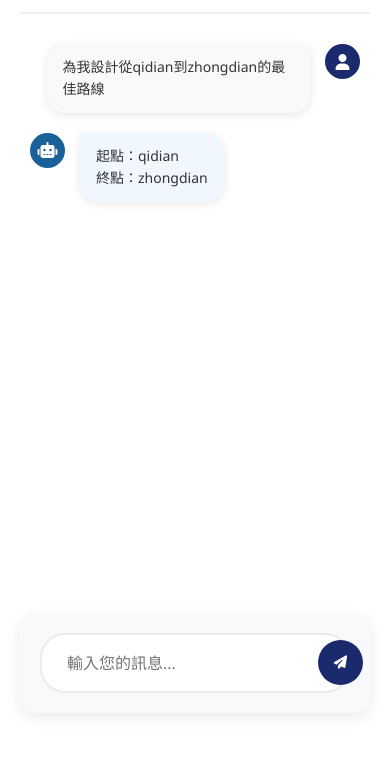
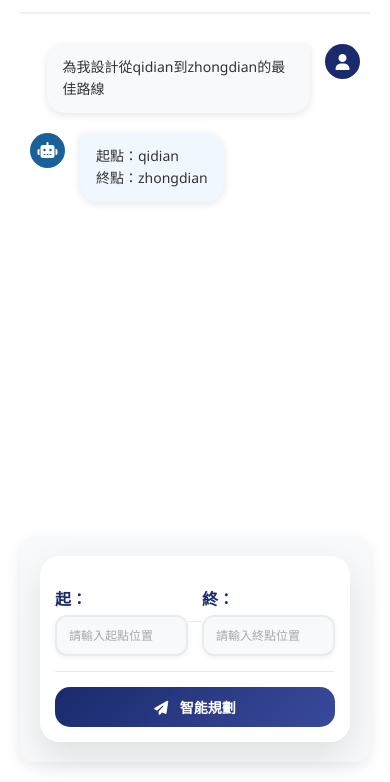
Before and after one commit to Fai214/Fai.github.io, a plain HTML site: page sousuo.html in a window 390 px wide. Shown: the part 62-844 px from the top of the page. Drawn offline with Linux system fonts and the light colour scheme.

Commit message:
Add files via upload

```diff
--- a/sousuo.html
+++ b/sousuo.html
@@ -167,55 +167,110 @@
             box-shadow: 0 5px 15px rgba(0,0,0,0.08);
         }
 
+        /* 新添加的搜索框樣式 */
         .search-container {
+            width: 100%;
+            background: white;
+            border-radius: 20px;
+            box-shadow: 0 15px 35px rgba(0, 0, 0, 0.1);
+            overflow: hidden;
+            transition: all 0.3s ease;
+            margin-bottom: 0;
+        }
+
+        .search-container:hover {
+            transform: translateY(-5px);
+            box-shadow: 0 20px 40px rgba(0, 0, 0, 0.15);
+        }
+
+        .search-box {
             display: flex;
             align-items: center;
+            padding: 5px;
             background: white;
-            border-radius: 25px;
-            padding: 5px;
-            border: 2px solid #e9ecef;
-            transition: all 0.3s;
         }
 
-        .search-container:focus-within {
+        .input-section {
+            flex: 1;
+            display: flex;
+            align-items: center;
+            padding: 15px 20px;
+            border-right: 1px solid #eaeaea;
+        }
+
+        .input-group {
+            display: flex;
+            align-items: center;
+            width: 100%;
+        }
+
+        .input-label {
+            font-weight: 600;
+            color: #1a2a6c;
+            margin-right: 10px;
+            font-size: 16px;
+            white-space: nowrap;
+        }
+
+        /* 输入框样式 - 添加圆角长方形设计 */
+        .input-field {
+            flex: 1;
+            border: 2px solid #e9ecef;
+            border-radius: 12px;
+            outline: none;
+            font-size: 12px;
+            padding: 12px 16px;
+            background: #f8f9fa;
+            color: rgb(54, 53, 53);
+            font-family: 'Segoe UI', 'Microsoft JhengHei', sans-serif;
+            transition: all 0.3s ease;
+            box-shadow: 0 2px 5px rgba(0,0,0,0.05);
+        }
+
+        .input-field:focus {
             border-color: #1a2a6c;
+            background: white;
             box-shadow: 0 0 0 3px rgba(26, 42, 108, 0.1);
         }
 
-        .search-box {
-            flex: 1;
-            padding: 12px 20px;
-            font-size: 16px;
-            border: none;
-            outline: none;
-            background: transparent;
-            border-radius: 25px;
+        .input-field::placeholder {
+            color: #aaa;
         }
 
-        .send-btn {
-            background: #1a2a6c;
+        .divider {
+            width: 1px;
+            height: 30px;
+            background: #eaeaea;
+            margin: 0 15px;
+        }
+
+        .search-btn {
+            background: linear-gradient(135deg, #1a2a6c, #3a4a9c);
             color: white;
             border: none;
-            border-radius: 50%;
-            width: 45px;
-            height: 45px;
-            display: flex;
-            align-items: center;
-            justify-content: center;
+            padding: 15px 30px;
+            font-size: 16px;
+            font-weight: 600;
             cursor: pointer;
-            transition: all 0.3s;
-            flex-shrink: 0;
+            transition: all 0.3s ease;
+            border-radius: 15px;
+            margin-right: 10px;
+            white-space: nowrap;
+            font-family: 'Segoe UI', 'Microsoft JhengHei', sans-serif;
         }
 
-        .send-btn:hover {
-            background: #0d1a4a;
-            transform: scale(1.05);
+        .search-btn:hover {
+            background: linear-gradient(135deg, #0d1a4a, #2a3a8c);
+            transform: translateY(-2px);
+            box-shadow: 0 5px 15px rgba(26, 42, 108, 0.3);
         }
 
-        .send-btn:disabled {
-            background: #ccc;
-            cursor: not-allowed;
-            transform: none;
+        .search-btn:active {
+            transform: translateY(0);
+        }
+
+        .search-btn i {
+            margin-right: 8px;
         }
 
         /* 響應式設計 */
@@ -226,6 +281,31 @@
 
             .conversation-container {
                 max-height: 65vh;
+            }
+
+            /* 移动端一体化搜索框调整 */
+            .search-box {
+                flex-direction: column;
+                padding: 15px;
+            }
+
+            .input-section {
+                border-right: none;
+                border-bottom: 1px solid #eaeaea;
+                padding: 15px 0;
+                width: 100%;
+            }
+
+            .divider {
+                width: 30px;
+                height: 1px;
+                margin: 10px 0;
+            }
+
+            .search-btn {
+                width: 100%;
+                margin-top: 15px;
+                margin-right: 0;
             }
         }
 
@@ -251,6 +331,26 @@
 
             .logo-text {
                 font-size: 20px;
+            }
+
+            .input-group {
+                flex-direction: column;
+                align-items: flex-start;
+            }
+
+            .input-label {
+                margin-bottom: 5px;
+                margin-right: 0;
+            }
+
+            .input-field {
+                width: 100%;
+                padding: 10px 12px;
+            }
+
+            .search-btn {
+                padding: 10px 16px;
+                font-size: 14px;
             }
         }
 
@@ -294,13 +394,25 @@
                 <!-- 對話內容將通過JavaScript動態添加 -->
             </div>
 
-            <!-- 輸入區域 -->
+            <!-- 輸入區域 - 改為與index.html一致 -->
             <div class="input-container">
                 <div class="search-container">
-                    <input type="text" class="search-box" id="new-query" placeholder="輸入您的訊息...">
-                    <button class="send-btn" id="send-btn">
-                        <i class="fas fa-paper-plane"></i>
-                    </button>
+                    <div class="search-box">
+                        <div class="input-section">
+                            <div class="input-group">
+                                <span class="input-label">起：</span>
+                                <input type="text" class="input-field" id="start-input" placeholder="請輸入起點位置">
+                            </div>
+                            <div class="divider"></div>
+                            <div class="input-group">
+                                <span class="input-label">終：</span>
+                                <input type="text" class="input-field" id="end-input" placeholder="請輸入終點位置">
+                            </div>
+                        </div>
+                        <button class="search-btn" id="send-btn">
+                            <i class="fas fa-paper-plane"></i> 智能規劃
+                        </button>
+                    </div>
                 </div>
             </div>
         </div>
@@ -317,7 +429,8 @@
 
         // DOM元素
         const conversationContainer = document.getElementById('conversation-container');
-        const newQueryInput = document.getElementById('new-query');
+        const startInput = document.getElementById('start-input');
+        const endInput = document.getElementById('end-input');
         const sendBtn = document.getElementById('send-btn');
 
         // 添加消息到對話
@@ -378,7 +491,7 @@
         function simulateAIResponse(userMessage) {
             // 禁用發送按鈕
             sendBtn.disabled = true;
-            sendBtn.innerHTML = '<i class="fas fa-spinner fa-spin"></i>';
+            sendBtn.innerHTML = '<i class="fas fa-spinner fa-spin"></i> 規劃中';
 
             setTimeout(() => {
                 let aiResponse = '';
@@ -401,24 +514,33 @@
 
                 // 重新啟用發送按鈕
                 sendBtn.disabled = false;
-                sendBtn.innerHTML = '<i class="fas fa-paper-plane"></i>';
+                sendBtn.innerHTML = '<i class="fas fa-paper-plane"></i> 智能規劃';
             }, 1500);
         }
 
         // 發送消息
         function sendMessage() {
-            const text = newQueryInput.value.trim();
+            const startText = startInput.value.trim();
+            const endText = endInput.value.trim();
 
-            if (text) {
-                addMessage(text, 'user');
-                newQueryInput.value = '';
+            if (startText && endText) {
+                const message = "為我設計從" + startText + "到" + endText + "的最佳路線";
+                addMessage(message, 'user');
+                // 不清空输入框，允许用户修改后再次发送
             }
         }
 
         // 事件監聽
         sendBtn.addEventListener('click', sendMessage);
 
-        newQueryInput.addEventListener('keypress', (e) => {
+        // 按Enter鍵觸發發送功能
+        startInput.addEventListener('keypress', function(e) {
+            if (e.key === 'Enter') {
+                sendMessage();
+            }
+        });
+
+        endInput.addEventListener('keypress', function(e) {
             if (e.key === 'Enter') {
                 sendMessage();
             }
```
